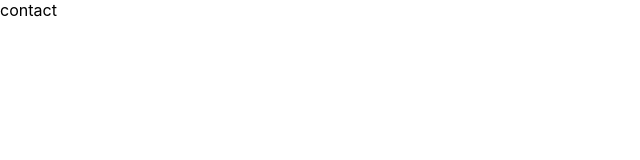
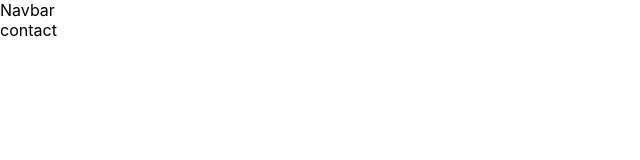
Before and after one commit to zth12301/ZacH, a React (Create React App) app: page /contact in a window 1280 px wide. Shown: the top 160 px of the page, without its empty margins (0-640 px from the left). Built offline with nearby package versions, Linux system fonts and the light colour scheme.

Commit message:
start of navbar

```diff
--- /dev/null
+++ b/src/components/Navbar.tsx
@@ -0,0 +1,9 @@
+
+
+export default function Navbar() {
+    return (
+        <div>
+            Navbar
+        </div>
+    )
+}
--- a/src/index.css
+++ b/src/index.css
@@ -11,3 +11,9 @@ code {
   font-family: source-code-pro, Menlo, Monaco, Consolas, 'Courier New',
     monospace;
 }
+
+.page {
+  width: 100vw;
+  height: 100vh;
+  background-color: blue;
+}
--- a/src/index.tsx
+++ b/src/index.tsx
@@ -4,13 +4,14 @@ import {
   createBrowserRouter,
   RouterProvider,
 } from "react-router-dom";
-import './index.css';
 import Home from './pages/home';
 import Resume from './pages/resume';
 import Contact from './pages/contact';
 import ErrorPage from './pages/error-page';
+import Navbar from './components/Navbar';
 
-// import App from './App';
+import './index.css';
+
 // import reportWebVitals from './reportWebVitals';
 
 const root = ReactDOM.createRoot(
@@ -36,6 +37,7 @@ const router = createBrowserRouter([
 
 root.render(
   <React.StrictMode>
+    <Navbar />
     <RouterProvider router={router} />
   </React.StrictMode>
 );
```
